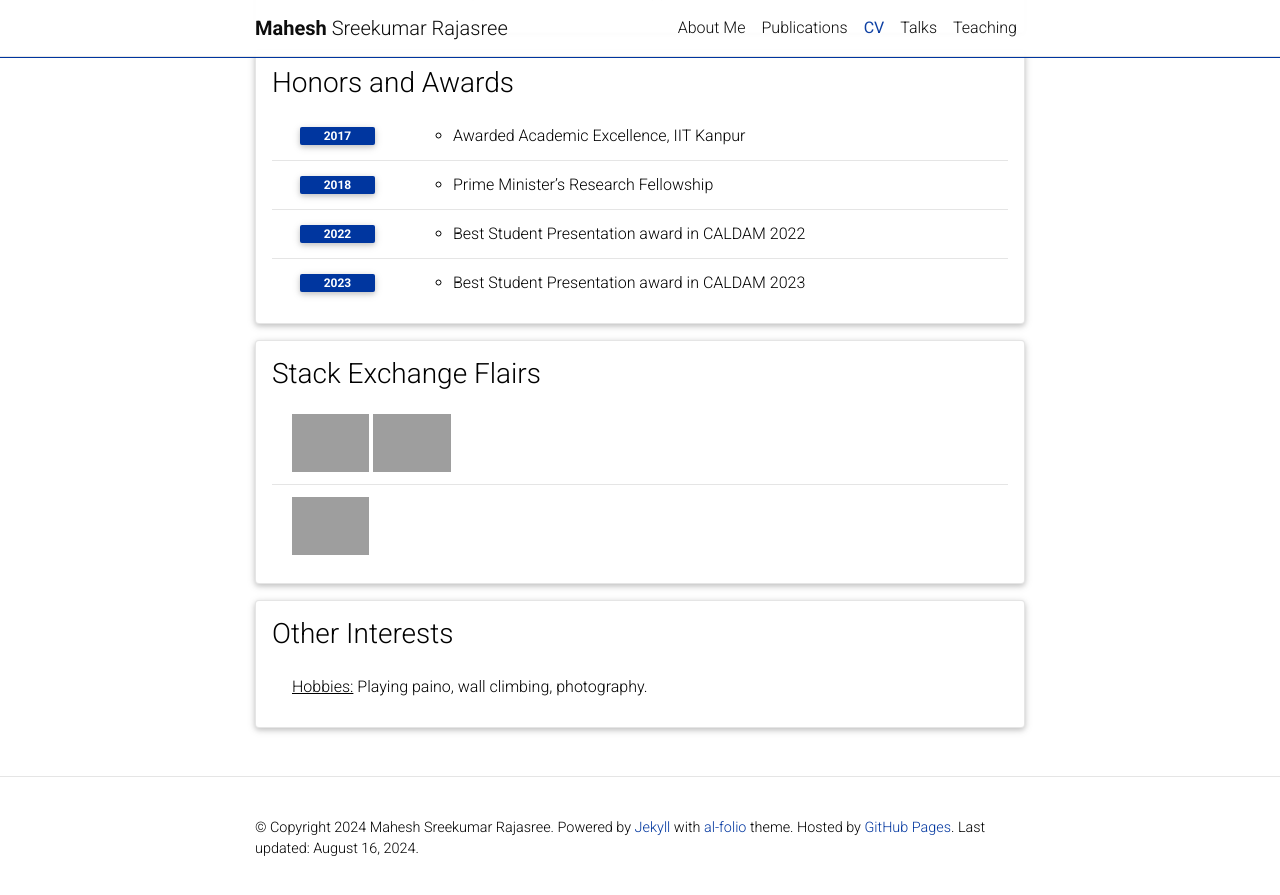
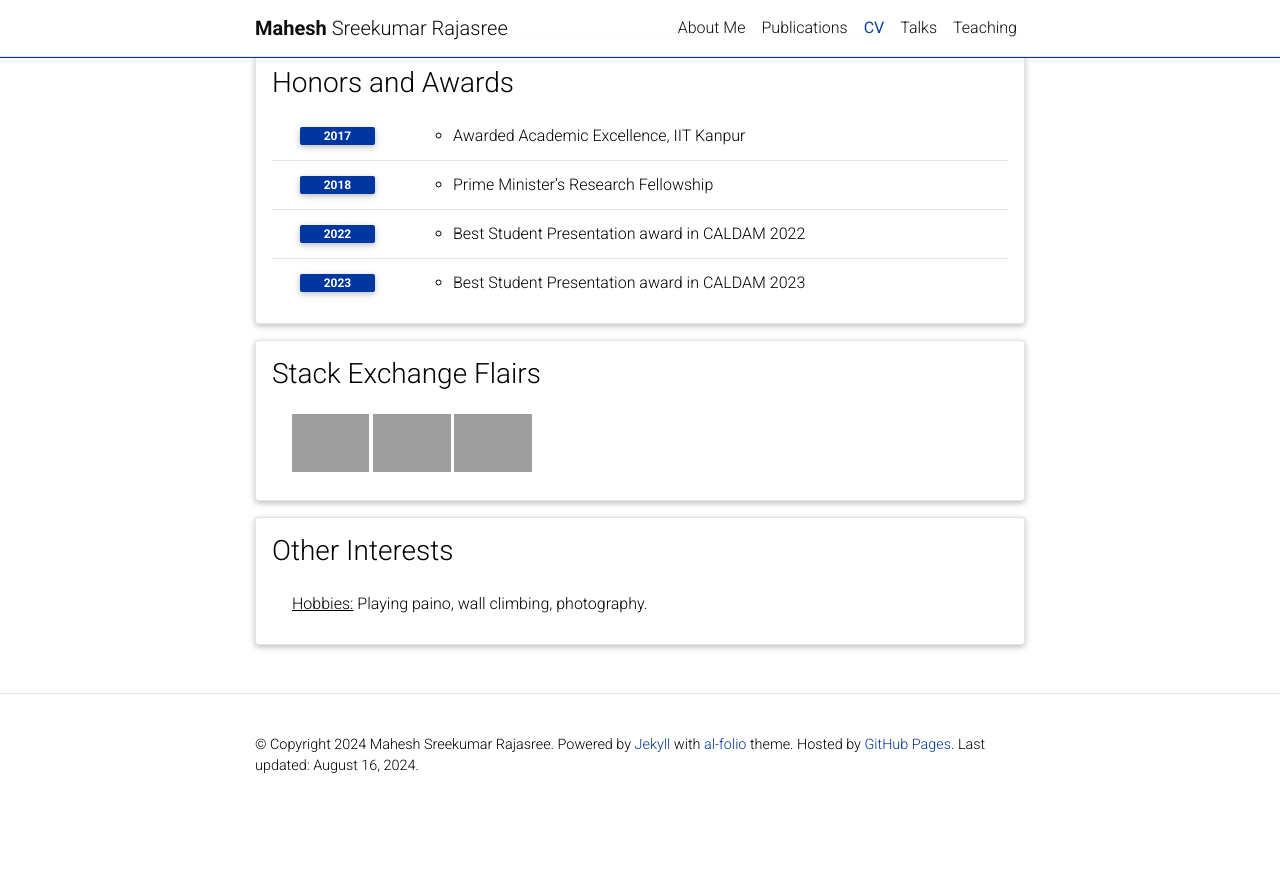
Before and after one commit to Mahe94/mahe94.github.io, a Jekyll site: the page built from _pages/cv.md, in a window 1280 px wide and 900 px high, scrolled down 952 px. Shown: the top 895 px of the window. Built offline with Jekyll 4.4.1, drawn with Linux system fonts in a browser that asks for light colours; comment, search, counter and statistics services are not loaded; a style sheet for code colours, icons or effects is not loaded; after the commit the page ends 1769 px from its top, so only the background shows below that; grey boxes are pictures that could not be loaded.

Commit message:
kept all flairs in a single row

```diff
--- a/_data/cv.yml
+++ b/_data/cv.yml
@@ -58,8 +58,7 @@
 - title: Stack Exchange Flairs
   type: list
   contents:
-    - <a href="https://crypto.stackexchange.com/users/116220/mahesh-s-r"><img src="https://crypto.stackexchange.com/users/flair/116220.png?theme=clean" width="208" height="58" alt="profile for Mahesh S R at Cryptography Stack Exchange, Q&amp;A for software developers, mathematicians and others interested in cryptography" title="profile for Mahesh S R at Cryptography Stack Exchange, Q&amp;A for software developers, mathematicians and others interested in cryptography"></a> <a href="https://math.stackexchange.com/users/932011/mahesh-s-r"><img src="https://math.stackexchange.com/users/flair/932011.png?theme=clean" width="208" height="58" alt="profile for Mahesh S R at Mathematics Stack Exchange, Q&amp;A for people studying math at any level and professionals in related fields" title="profile for Mahesh S R at Mathematics Stack Exchange, Q&amp;A for people studying math at any level and professionals in related fields"></a>
-    - <a href="https://stackexchange.com/users/21726955"><img src="https://stackexchange.com/users/flair/21726955.png?theme=clean" width="208" height="58" alt="profile for Mahesh S R on Stack Exchange, a network of free, community-driven Q&amp;A sites" title="profile for Mahesh S R on Stack Exchange, a network of free, community-driven Q&amp;A sites"></a>
+    - <a href="https://crypto.stackexchange.com/users/116220/mahesh-s-r"><img src="https://crypto.stackexchange.com/users/flair/116220.png?theme=clean" width="208" height="58" alt="profile for Mahesh S R at Cryptography Stack Exchange, Q&amp;A for software developers, mathematicians and others interested in cryptography" title="profile for Mahesh S R at Cryptography Stack Exchange, Q&amp;A for software developers, mathematicians and others interested in cryptography"></a> <a href="https://math.stackexchange.com/users/932011/mahesh-s-r"><img src="https://math.stackexchange.com/users/flair/932011.png?theme=clean" width="208" height="58" alt="profile for Mahesh S R at Mathematics Stack Exchange, Q&amp;A for people studying math at any level and professionals in related fields" title="profile for Mahesh S R at Mathematics Stack Exchange, Q&amp;A for people studying math at any level and professionals in related fields"></a> <a href="https://stackexchange.com/users/21726955"><img src="https://stackexchange.com/users/flair/21726955.png?theme=clean" width="208" height="58" alt="profile for Mahesh S R on Stack Exchange, a network of free, community-driven Q&amp;A sites" title="profile for Mahesh S R on Stack Exchange, a network of free, community-driven Q&amp;A sites"></a>
 - title: Other Interests
   type: list
   contents:
```
